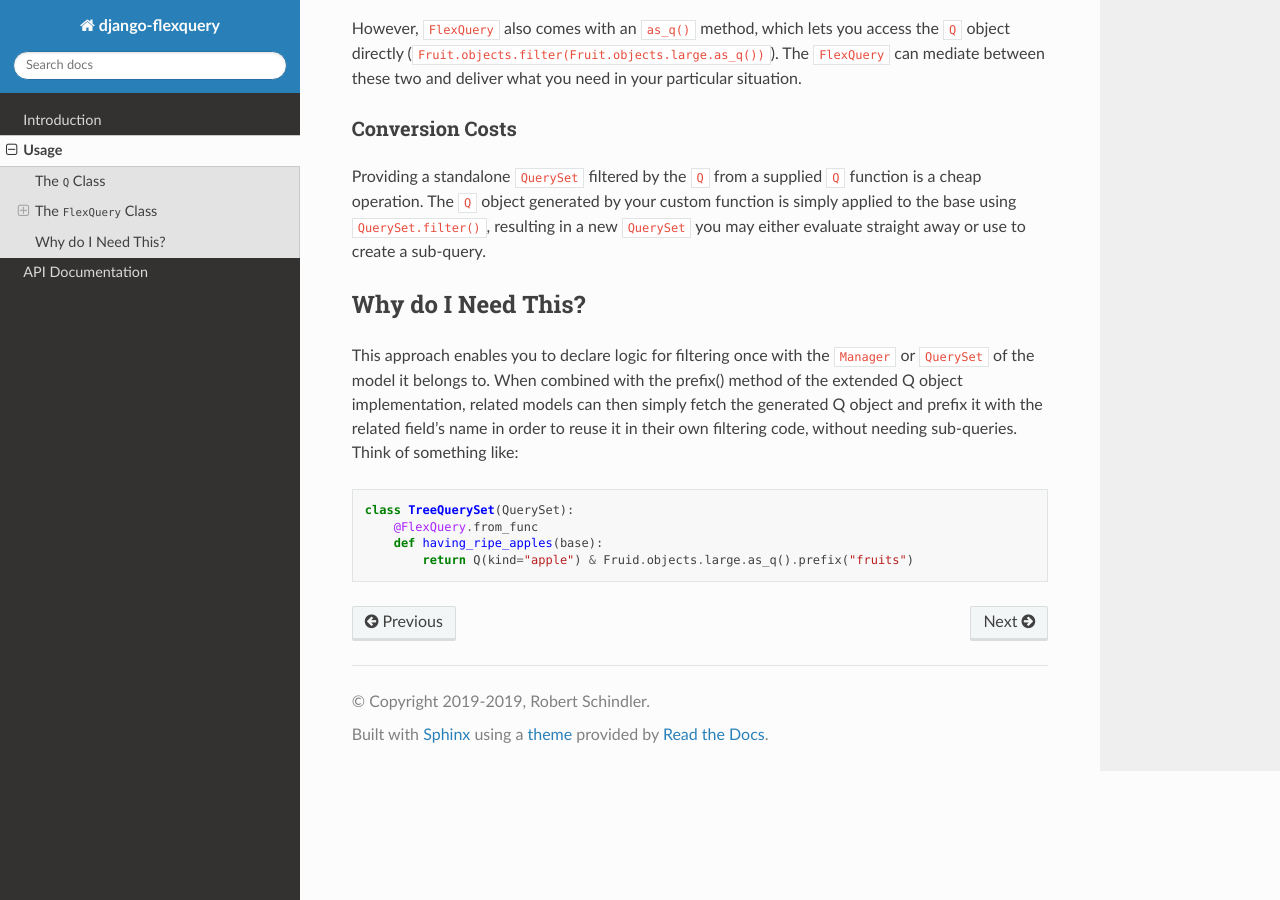
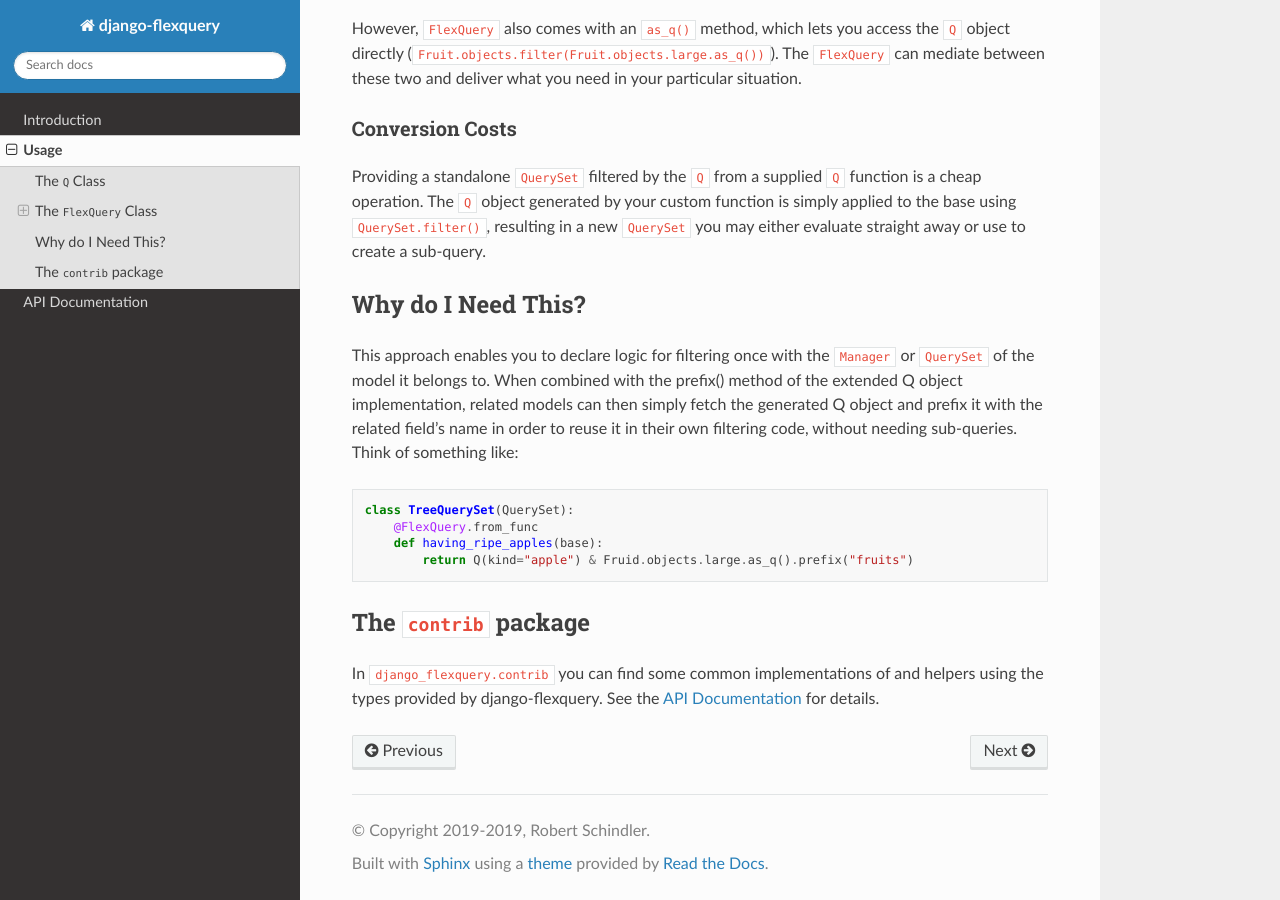
Before and after one commit to bob1de/django-flexquery, a Sphinx documentation site: the page built from docs/usage.rst, in a window 1280 px wide and 900 px high, scrolled down 1719 px. Built offline with Sphinx 7.4.7 and the Read the Docs theme 2.0.0, drawn with Linux system fonts in a browser that asks for light colours.

Commit message:
Added section about the contrib package to docs

```diff
--- a/docs/usage.rst
+++ b/docs/usage.rst
@@ -107,3 +107,10 @@ in their own filtering code, without needing sub-queries. Think of something lik
         @FlexQuery.from_func
         def having_ripe_apples(base):
             return Q(kind="apple") & Fruid.objects.large.as_q().prefix("fruits")
+
+
+The ``contrib`` package
+-----------------------
+
+In ``django_flexquery.contrib`` you can find some common implementations of and
+helpers using the types provided by django-flexquery. See the :doc:`api` for details.
```
